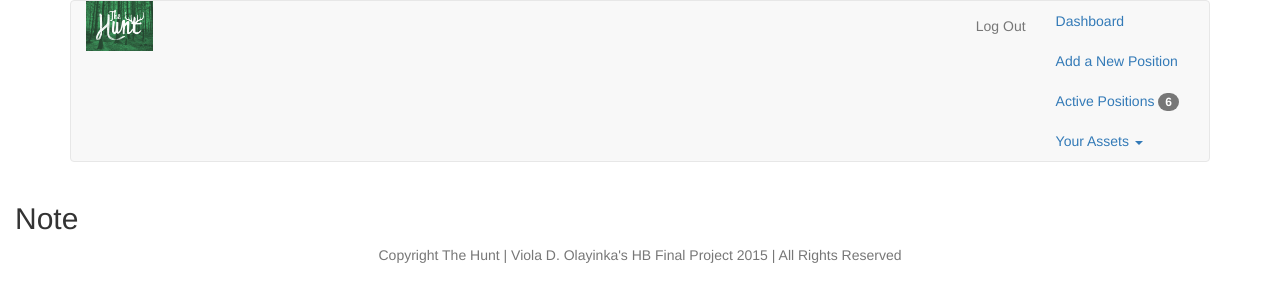
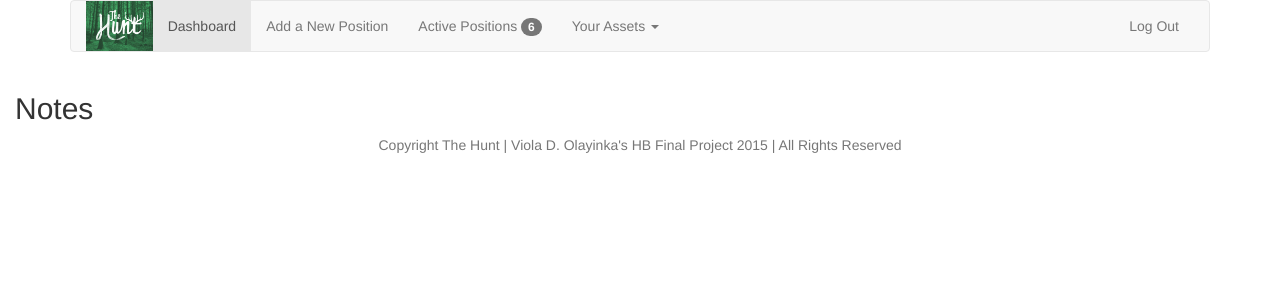
Before and after one commit to violadolayinka/The_Hunt, a Flask app: page /listofnotes in a window 1280 px wide. Shown: the top 302 px of the page. Run offline with Flask 2, Linux system fonts and the light colour scheme; the visitor is signed in with stand-in values (Sample User, id 1); data comes from the database, SQL or seed files in the repository; data that the repository does not hold is empty; some libraries are stand-ins or nearby versions.

Commit message:
Working to complete contacts feature.

```diff
--- a/server.py
+++ b/server.py
@@ -4,7 +4,7 @@ from jinja2 import StrictUndefined
 from datetime import datetime
 from flask import Flask, render_template, request, flash, redirect, session
 # from flask_debugtoolbar import DebugToolbarExtension
-from model import connect_to_db, db, User, Position, Documents, Notes
+from model import connect_to_db, db, User, Position, Documents, Notes, Contact
 
 
 app = Flask(__name__)
@@ -180,6 +180,7 @@ def position(position_id):
 
         notes = Notes.query.filter_by(position_id=position_id).all()
         document = Documents.query.filter_by(position_id=position_id).all()
+        contacts = Contact.query.filter_by(position_id=position_id).all()
 
         if request.method == "POST":
             new_application_status = request.form["status"]
@@ -187,7 +188,7 @@ def position(position_id):
             db.session.commit()
             flash("Your application status is updated!")
 
-        return render_template("position.html", user_id=session['user_id'], position=position, notes=notes, document=document)
+        return render_template("position.html", user_id=session['user_id'], position=position, notes=notes, document=document, contacts=contacts)
     else:
 
         flash("Please log into  The Hunt!")
--- a/templates/base.html
+++ b/templates/base.html
@@ -16,7 +16,9 @@
           <button type="button"
                   class="navbar-toggle collapsed"
                   data-toggle="collapse"
-                  data-target=".navbar-ex1-collapse">
+                  data-target="#navbar"
+                  aria-expanded="false"
+                  aria-controls="navbar">
               <span class="sr-only">Toggle navigation</span>
               <span class="icon-bar"></span>
               <span class="icon-bar"></span>
@@ -24,8 +26,8 @@
           </button>
           <img src="../static/img/the_hunt.jpg" height="50" align="left">
         </div>
-        <div class="collapse navbar-collapse navbar-ex1-collapse">
-             <ul class="nav navbar-right top-nav">
+        <div id="navbar" class="navbar-collapse collapse">
+             <ul class="nav navbar-nav">
                 <li class="active"><a href='/dashboard'>Dashboard</a></li>
                 <li><a href="/position">Add a New Position</a></li>
                 <li><a href="/listofpositions">Active Positions <span class="badge">6</span></a></li>
--- a/templates/note_list.html
+++ b/templates/note_list.html
@@ -1,7 +1,7 @@
 {% extends 'base.html' %}
 {% block body %}
 
-    <h2>Note</h2>
+    <h2>Notes</h2>
     <ul>
       {% for note in notes %}
           <li>
--- a/templates/welcomepage.html
+++ b/templates/welcomepage.html
@@ -11,7 +11,7 @@
 <!-- h1 align="center">The Hunt</h1> -->
 <br>
 <br>
- <div align="center"><img src="../static/img/the_hunt.jpg" width="100%"></div>
+ <div align="center"><img src="../static/img/the_hunt.jpg" width="600 px"></div>
 <br><br>
 <div class="container" align="center">
     <div class="col-md-12">
```
Also changed, not shown: static/css/the_hunt.css (+0 -24 lines), templates/position.html (+12 -3 lines).
